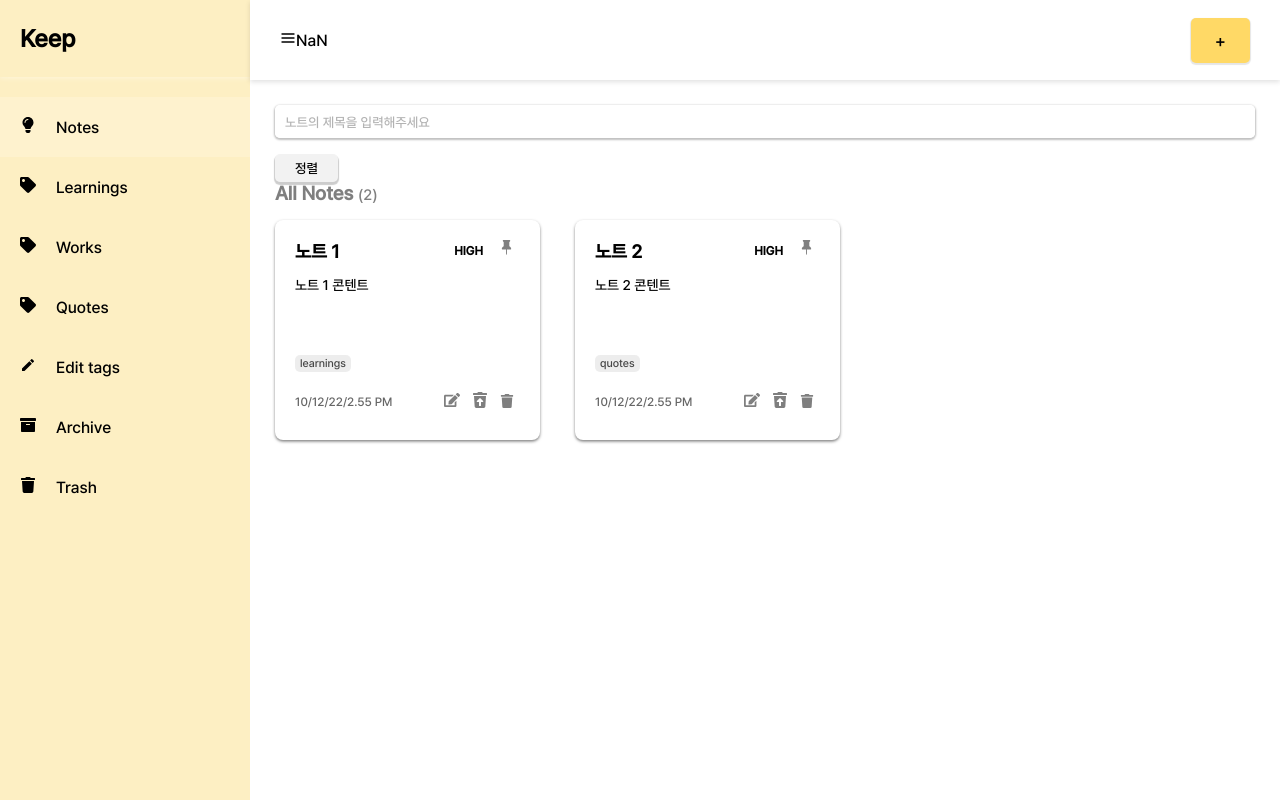
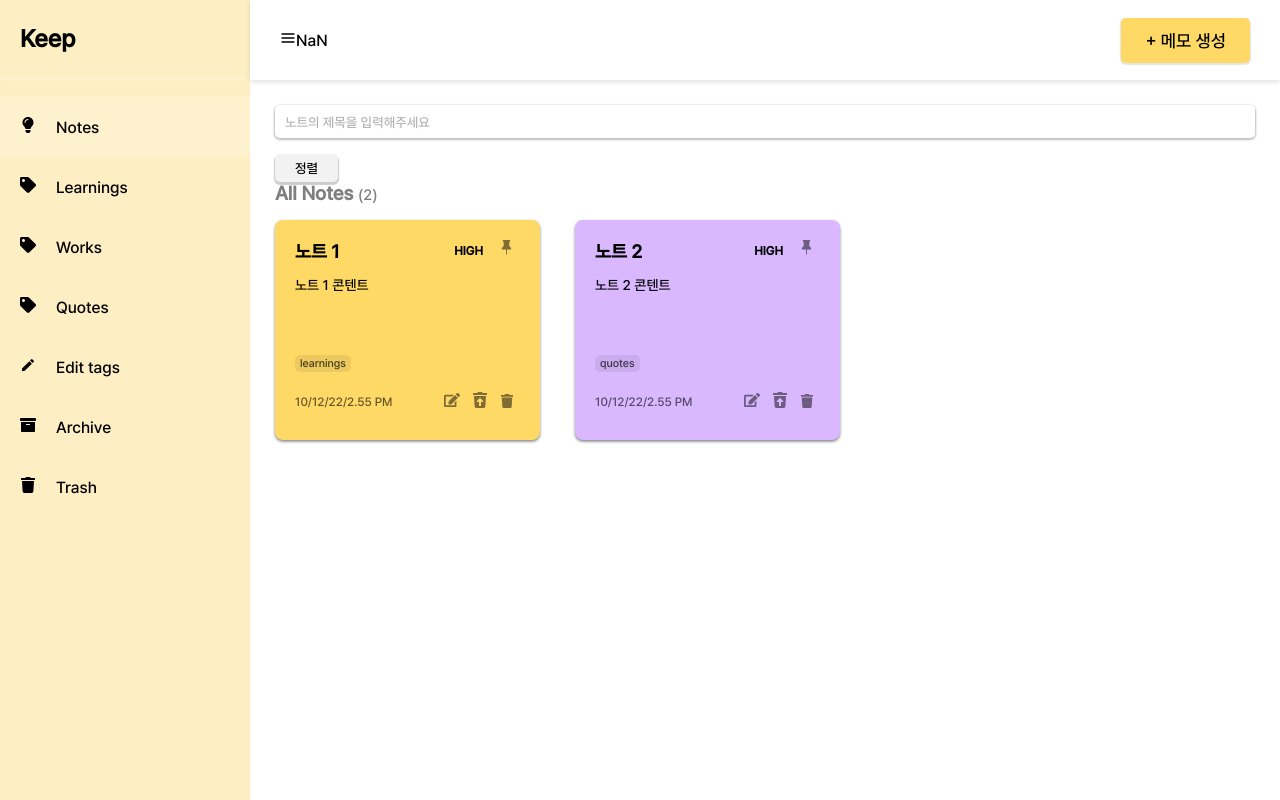
Before and after one commit to hyemin12/react-note-app, a React (Vite) app: page / in a window 1280 px wide. Built offline with nearby package versions, Linux system fonts and the light colour scheme.

Commit message:
style: 카드별 색상 적용

```diff
--- a/src/components/NoteCard/NoteCard.styles.ts
+++ b/src/components/NoteCard/NoteCard.styles.ts
@@ -1,13 +1,13 @@
 import styled from "styled-components";
 
-export const Card = styled.div`
+export const Card = styled.div<{ color: string }>`
   width: clamp(250px, 100%, 265px);
   height: 220px;
   border-radius: 8px;
   box-shadow: 0px 1.5px 3px 0px rgba(0, 0, 0, 0.5);
   padding: 20px;
   margin: 0px 35px 35px 0px;
-  background-color: white;
+  background-color: ${({ color }) => `var(--${color}-color)`};
   transition: 250ms box-shadow ease-in-out, 300ms transform ease-out;
 
   &:hover {
--- a/src/components/NoteCard/NoteCard.tsx
+++ b/src/components/NoteCard/NoteCard.tsx
@@ -34,7 +34,7 @@ const NoteCard = ({ note, type }: NoteCardProps) => {
   return (
     <>
       {isRead && <ReadNoteModal type={type} note={note} />}
-      <Card style={{ backgroundColor: `var(--${color}--color)` }}>
+      <Card color={color}>
         <TopBox>
           <div className="noteCard__title">
             {title.length > 10 ? title.slice(0, 10) + "..." : title}
--- a/src/layout/NavBar/NavBar.tsx
+++ b/src/layout/NavBar/NavBar.tsx
@@ -31,7 +31,7 @@ const NavBar = () => {
             onClick={toggleCreateNoteModalHandler}
             className="nav__btn"
           >
-            +
+            + 메모 생성
           </ButtonFill>
         )}
       </Container>
```
